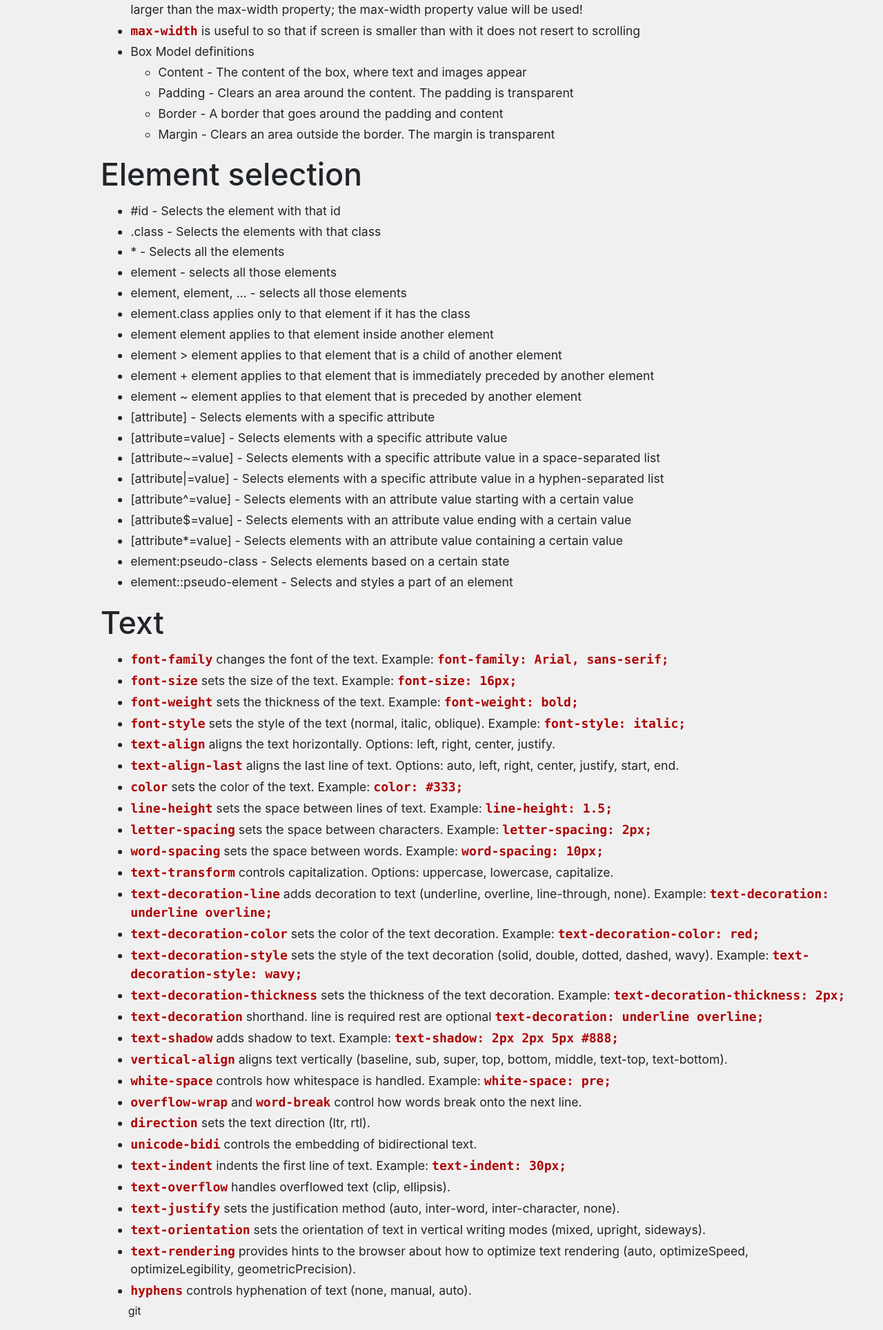
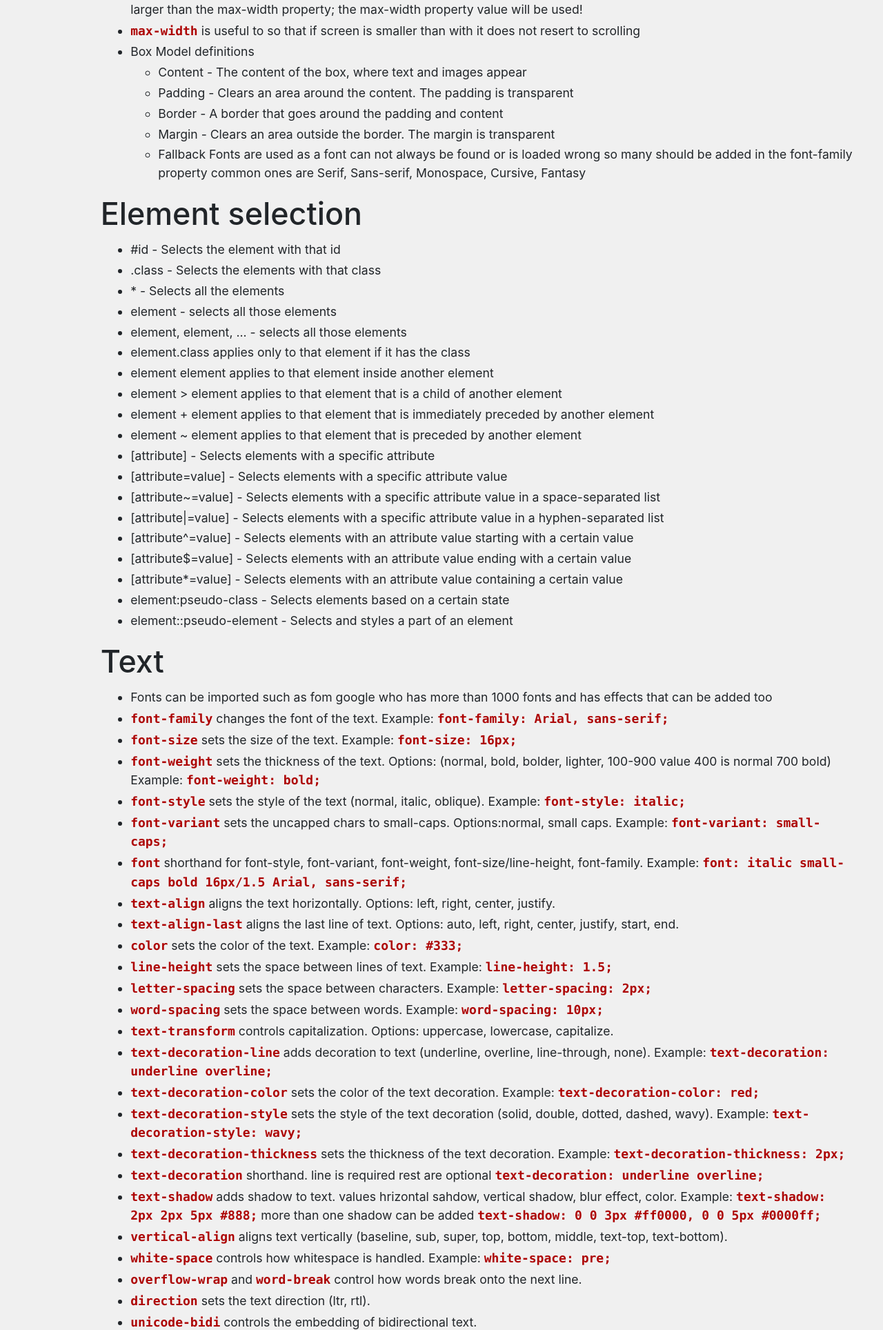
Before and after one commit to TomGaldeano/TomGaldeano, a Flask app: page /programacion/css in a window 1280 px wide. Shown: the part 624-2552 px from the top of the page at 69% size. Run offline with Flask 3, Linux system fonts and the light colour scheme; some libraries are stand-ins or nearby versions.

Commit message:
12-10-25

```diff
--- a/docs/css/main.css
+++ b/docs/css/main.css
@@ -52,6 +52,9 @@ h1 {
     padding-bottom: 8px;
     margin-bottom: 24px;
 }
+p {
+    font-family: Arial, Helvetica, sans-serif;
+}
 .contact {
     margin-bottom: 24px;
     font-size: 1.1rem;
@@ -65,6 +68,7 @@ h1 {
     margin-bottom: 12px;
     border-bottom: 1px solid var(--green);
     padding-bottom: 4px;
+    font-family: garamond, serif;
 }
 ul {
     padding-left: 20px;
@@ -75,6 +79,7 @@ ul {
 .job-title, .edu-title, .projects-title {
     font-weight: bold;
     color: var(--green);
+    font-family: garamond, serif;
 }
 .job-date, .edu-date {
     color: var(--black);
@@ -94,6 +99,7 @@ ul {
     padding: 6px 14px;
     border-radius: 16px;
     font-size: 1em;
+    background-color: var(--white);
 }
 
 .skills-list li:hover{
--- a/docs/index.html
+++ b/docs/index.html
@@ -34,7 +34,7 @@
         <span class="job-title">Chess teacher for kids</span>
         <span class="job-date">2017 – 2018</span><br>
         <ul>
-          <li>Taching chess to kids</li>
+          <li>Teaching chess to kids</li>
         </ul>
       </div>
     </div>
--- a/templates/prog/prog_css.html
+++ b/templates/prog/prog_css.html
@@ -70,6 +70,7 @@
             <li class="text-left main_content">Padding - Clears an area around the content. The padding is transparent</li>
             <li class="text-left main_content">Border - A border that goes around the padding and content</li>
             <li class="text-left main_content">Margin - Clears an area outside the border. The margin is transparent</li>
+            <li class="text-left main_content">Fallback Fonts are used as a font can not always be found or is loaded wrong so many should be added in the font-family property common ones are Serif, Sans-serif, Monospace, Cursive, Fantasy</li>
           </ul>
       </ul>
     </div>
@@ -105,10 +106,13 @@
     </div>
     <div class="row justify-content-md-left container d-flex mx-auto">
       <ul>
+        <li class="text-left main_content">Fonts can be imported such as fom google who has more than 1000 fonts and has effects that can be added too</li>
         <li class="text-left main_content"><code>font-family</code> changes the font of the text. Example: <code>font-family: Arial, sans-serif;</code></li>
         <li class="text-left main_content"><code>font-size</code> sets the size of the text. Example: <code>font-size: 16px;</code></li>
-        <li class="text-left main_content"><code>font-weight</code> sets the thickness of the text. Example: <code>font-weight: bold;</code></li>
+        <li class="text-left main_content"><code>font-weight</code> sets the thickness of the text. Options: (normal, bold, bolder, lighter, 100-900 value 400 is normal 700 bold) Example: <code>font-weight: bold;</code></li>
         <li class="text-left main_content"><code>font-style</code> sets the style of the text (normal, italic, oblique). Example: <code>font-style: italic;</code></li>
+        <li class="text-left main_content"><code>font-variant</code> sets the uncapped chars to small-caps. Options:normal, small caps. Example: <code>font-variant: small-caps;</code></li>
+        <li class="text-left main_content"><code>font</code> shorthand for font-style, font-variant, font-weight, font-size/line-height, font-family. Example: <code>font: italic small-caps bold 16px/1.5 Arial, sans-serif;</code></li>
         <li class="text-left main_content"><code>text-align</code> aligns the text horizontally. Options: left, right, center, justify.</li>
         <li class="text-left main_content"><code>text-align-last</code> aligns the last line of text. Options: auto, left, right, center, justify, start, end.</li>
         <li class="text-left main_content"><code>color</code> sets the color of the text. Example: <code>color: #333;</code></li>
@@ -121,7 +125,7 @@
         <li class="text-left main_content"><code>text-decoration-style</code> sets the style of the text decoration (solid, double, dotted, dashed, wavy). Example: <code>text-decoration-style: wavy;</code></li>
         <li class="text-left main_content"><code>text-decoration-thickness</code> sets the thickness of the text decoration. Example: <code>text-decoration-thickness: 2px;</code></li>
         <li class="text-left main_content"><code>text-decoration</code> shorthand. line is required rest are optional <code>text-decoration: underline overline;</code></li>
-        <li class="text-left main_content"><code>text-shadow</code> adds shadow to text. Example: <code>text-shadow: 2px 2px 5px #888;</code></li>
+        <li class="text-left main_content"><code>text-shadow</code> adds shadow to text. values hrizontal sahdow, vertical shadow, blur effect, color. Example: <code>text-shadow: 2px 2px 5px #888;</code> more than one shadow can be added <code>text-shadow: 0 0 3px #ff0000, 0 0 5px #0000ff;</code></li>
         <li class="text-left main_content"><code>vertical-align</code> aligns text vertically (baseline, sub, super, top, bottom, middle, text-top, text-bottom).</li>
         <li class="text-left main_content"><code>white-space</code> controls how whitespace is handled. Example: <code>white-space: pre;</code></li>
         <li class="text-left main_content"><code>overflow-wrap</code> and <code>word-break</code> control how words break onto the next line.</li>
```
Also changed, not shown: matrix-code.gif (deleted), 1 other file.
